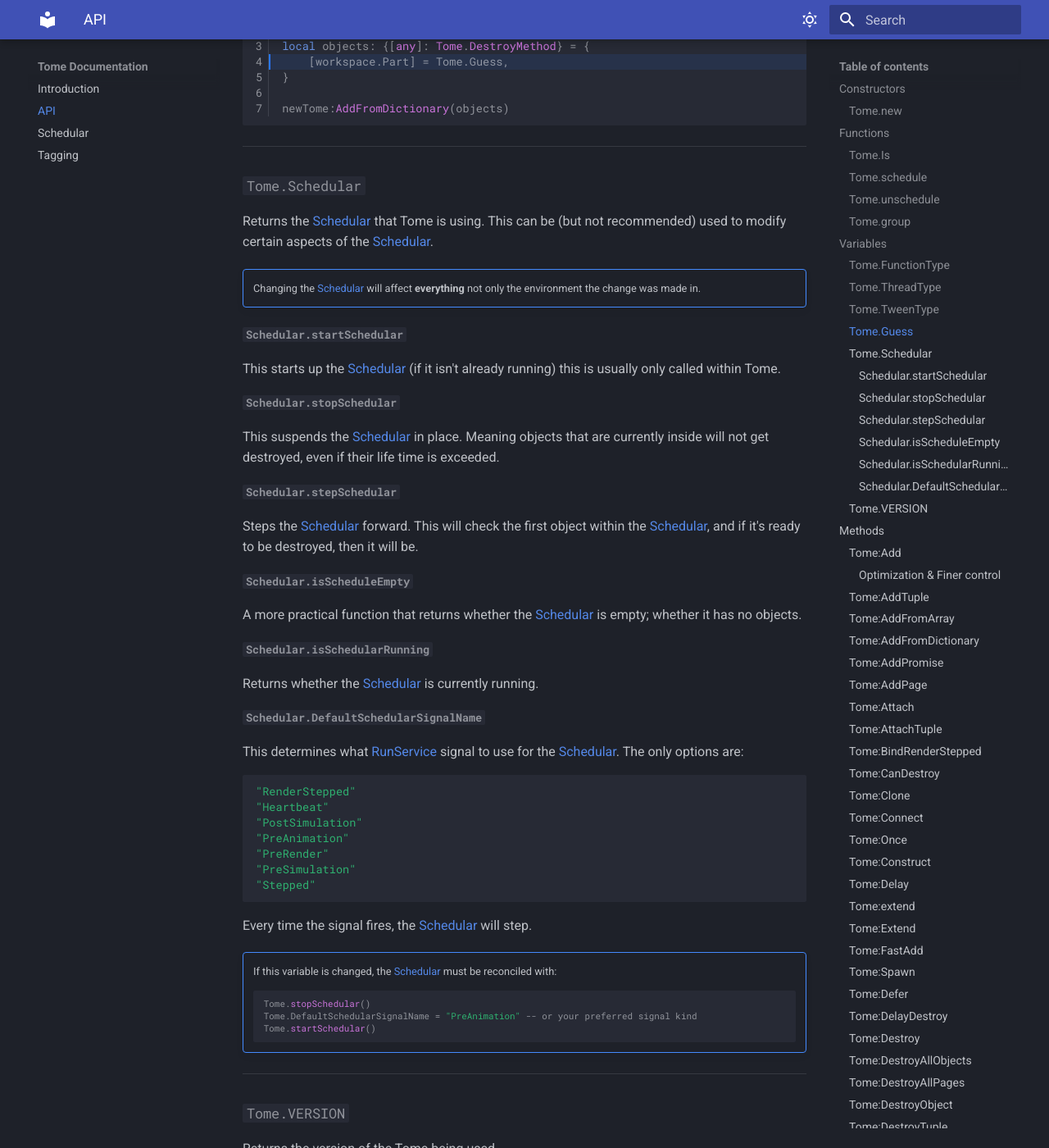
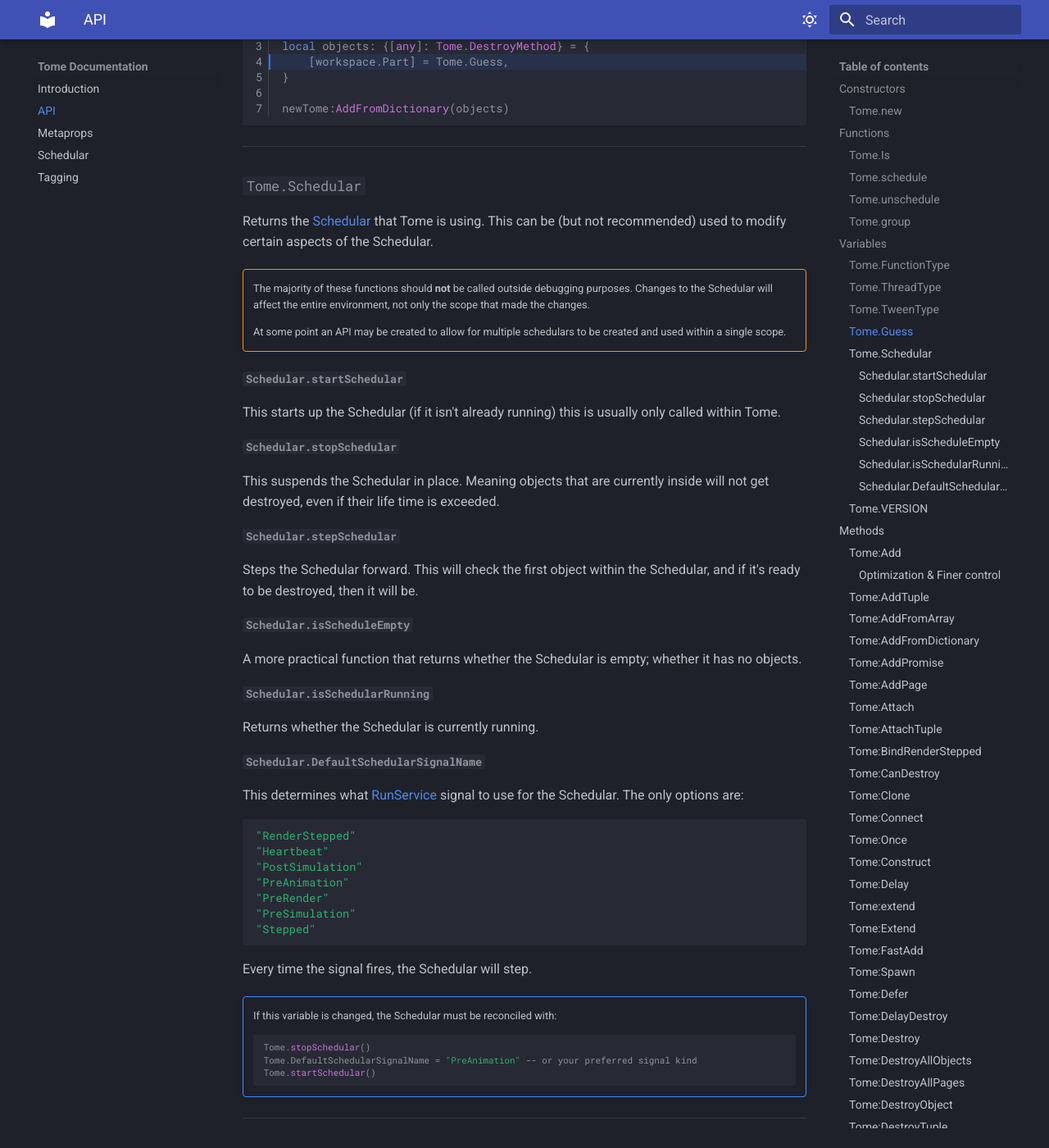
Before and after one commit to y29r/tome-docs, an MkDocs documentation site: the page built from docs/API.md, in a window 1280 px wide and 1400 px high, scrolled down 4500 px. Shown: the whole window at 82% size. Built offline with MkDocs 1.6.1 and Material for MkDocs 9.7.7, drawn with Linux system fonts in a browser that asks for light colours; some of the changed text lies outside the part shown.

Commit message:
Added Metaprops

````diff
--- a/docs/API.md
+++ b/docs/API.md
@@ -10,6 +10,7 @@
 [Tome:Remove]: API.md/#tomeremove
 [Tome.schedule]: API.md/#tomeschedule
 [Tome.unschedule]: API.md/#tomeunschedule
+[Tome:BindRenderStepped]: API.md/#tomebindrenderstepped
 [Schedular]: Schedular.md
 [Instance.fromExisting]: https://create.roblox.com/docs/reference/engine/datatypes/Instance#fromExisting
 [Tome:SetTag]: API.md/#tomesettag
@@ -217,28 +218,30 @@
 
 ### `#!luau Tome.Schedular`
 
-Returns the [Schedular] that Tome is using. This can be (but not recommended) used to modify certain aspects of the [Schedular].
-
-!!! important ""
-	Changing the [Schedular] will affect **everything** not only the environment the change was made in.
+Returns the [Schedular] that Tome is using. This can be (but not recommended) used to modify certain aspects of the Schedular.
+
+!!! warning ""
+	The majority of these functions should **not** be called outside debugging purposes. Changes to the Schedular will affect the entire environment, not only the scope that made the changes.
+
+	At some point an API may be created to allow for multiple schedulars to be created and used within a single scope.
 
 #### `#!luau Schedular.startSchedular`
-This starts up the [Schedular] (if it isn't already running) this is usually only called within Tome.
+This starts up the Schedular (if it isn't already running) this is usually only called within Tome.
 
 #### `#!luau Schedular.stopSchedular`
-This suspends the [Schedular] in place. Meaning objects that are currently inside will not get destroyed, even if their life time is exceeded.
+This suspends the Schedular in place. Meaning objects that are currently inside will not get destroyed, even if their life time is exceeded.
 
 #### `#!luau Schedular.stepSchedular`
-Steps the [Schedular] forward. This will check the first object within the [Schedular], and if it's ready to be destroyed, then it will be.
+Steps the Schedular forward. This will check the first object within the Schedular, and if it's ready to be destroyed, then it will be.
 
 #### `#!luau Schedular.isScheduleEmpty`
-A more practical function that returns whether the [Schedular] is empty; whether it has no objects.
+A more practical function that returns whether the Schedular is empty; whether it has no objects.
 
 #### `#!luau Schedular.isSchedularRunning`
-Returns whether the [Schedular] is currently running.
+Returns whether the Schedular is currently running.
 
 #### `#!luau Schedular.DefaultSchedularSignalName`
-This determines what [RunService] signal to use for the [Schedular]. The only options are:
+This determines what [RunService] signal to use for the Schedular. The only options are:
 ```luau
 "RenderStepped"
 "Heartbeat"
@@ -249,10 +252,10 @@
 "Stepped"
 ```
 
-Every time the signal fires, the [Schedular] will step.
+Every time the signal fires, the Schedular will step.
 
 !!! note ""
-	If this variable is changed, the [Schedular] must be reconciled with:
+	If this variable is changed, the Schedular must be reconciled with:
 	```luau
 	Tome.stopSchedular()
 	Tome.DefaultSchedularSignalName = "PreAnimation" -- or your preferred signal kind
````
Also changed, not shown: other parts of docs/API.md (+4 -4 lines), docs/Metaprops.md (added, +39 -0 lines).
